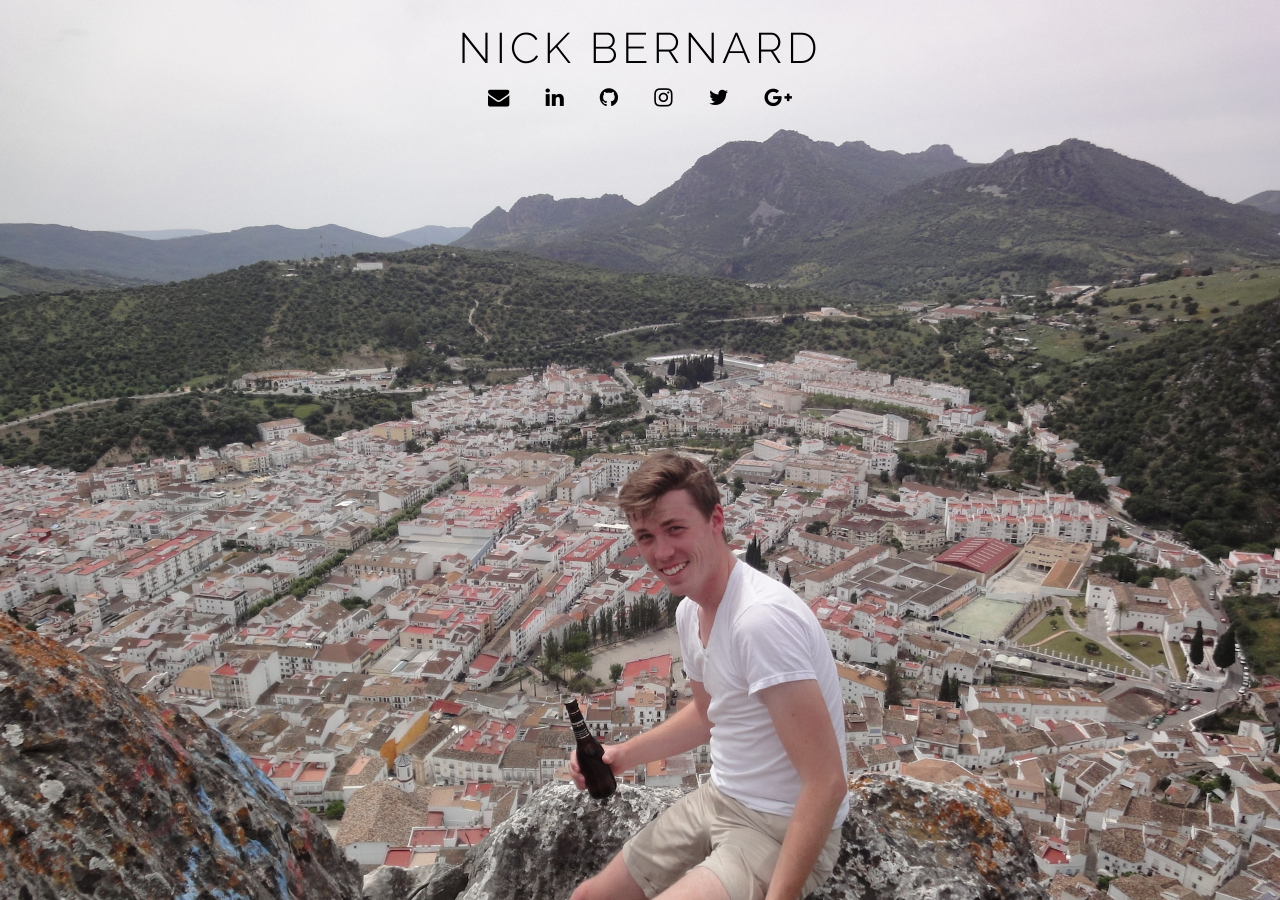
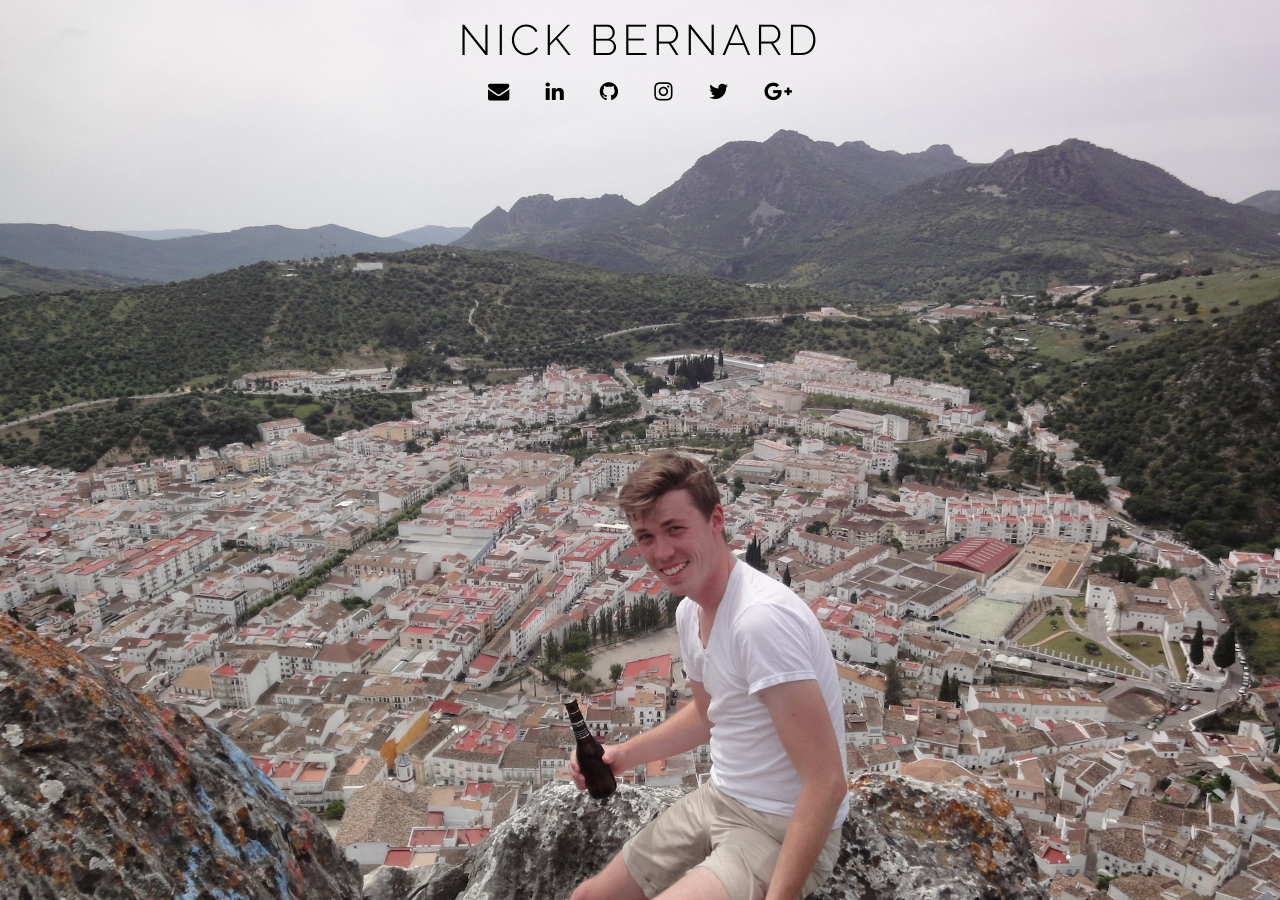
Before and after one commit to nrbernard/nrbernard.github.io, a Jekyll site: the page built from index.html, in a window 1280 px wide. Built offline with Jekyll 4.4.1, drawn with Linux system fonts in a browser that asks for light colours; nearby versions of some CDN libraries; library files that are not in the unit come from our copies; Markdown is read by kramdown in place of the engine named in the settings.

Commit message:
Mo' padding, mo' problems

```diff
--- a/css/global.css
+++ b/css/global.css
@@ -60,20 +60,26 @@
 
 /* line 37, ../scss/_type.scss */
 a.name {
-  font-size: 2.66667em;
-  line-height: 1.125em;
-  line-height: 0.75em;
+  font-size: 2em;
+  line-height: 1.5em;
+  line-height: 1em;
   text-transform: uppercase;
   letter-spacing: .1em; }
-  /* line 42, ../scss/_type.scss */
+  @media (min-width: 480px) {
+    /* line 37, ../scss/_type.scss */
+    a.name {
+      font-size: 2.66667em;
+      line-height: 1.125em;
+      line-height: 1.125em; } }
+  /* line 46, ../scss/_type.scss */
   a.name:hover {
     color: black; }
 
-/* line 48, ../scss/_type.scss */
+/* line 52, ../scss/_type.scss */
 a.logo:hover {
   color: #00b26b; }
 
-/* line 53, ../scss/_type.scss */
+/* line 57, ../scss/_type.scss */
 .tagline {
   font-family: 'Libre Baskerville', serif;
   font-style: italic;
@@ -82,7 +88,7 @@
   line-height: 1.30909em;
   line-height: 1.30909em; }
   @media (min-width: 650px) {
-    /* line 53, ../scss/_type.scss */
+    /* line 57, ../scss/_type.scss */
     .tagline {
       font-size: 4.16667em;
       line-height: 1.2em;
@@ -109,13 +115,17 @@
 
 /* line 24, ../scss/_page.scss */
 .social {
-  padding: 1em; }
+  padding: 1em .5em; }
+  @media (min-width: 480px) {
+    /* line 24, ../scss/_page.scss */
+    .social {
+      padding: 1em; } }
 
 /* line 1, ../scss/_header.scss */
 .site-header {
   text-align: center;
   display: block;
-  margin-top: 2em;
+  margin-top: 1em;
   margin-bottom: 1em;
   padding-bottom: 0.5em; }
 
```
